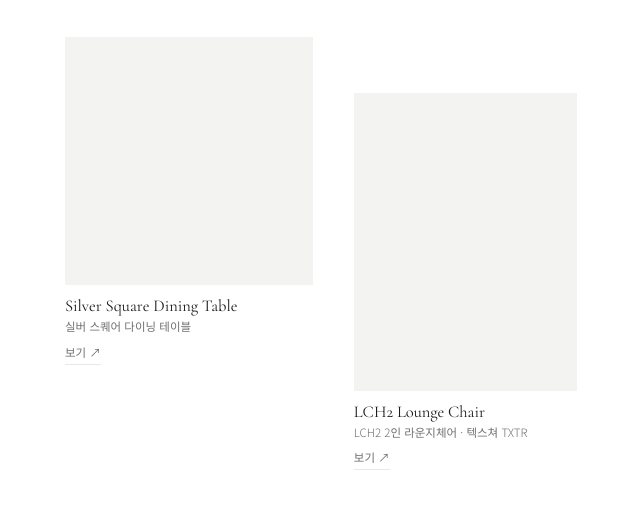
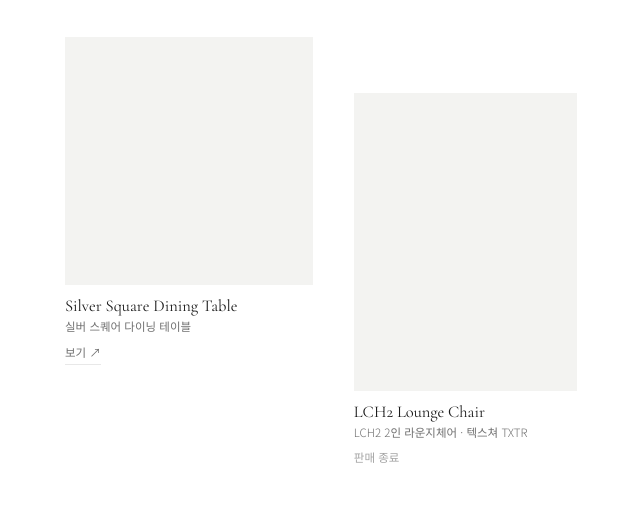
Before and after one commit to diadud3-commits/spaceavailable, a plain HTML site: page objects.html in a window 1280 px wide. Shown: the part 1954-2462 px from the top of the page, 319-959 px from the left. Drawn offline with nearby package versions, Linux system fonts and the light colour scheme.

Commit message:
objects: LCH2 판매 종료 표시
Co-Authored-By: Claude Opus 5.5 <noreply@anthropic.com>

```diff
--- a/objects.html
+++ b/objects.html
@@ -78,7 +78,7 @@
       <a class="card" href="https://ozip.me/lrsKVWl?af" target="_blank" rel="noopener"><div class="ph" style="aspect-ratio:3/4" data-photo="img/objects/05-layer-b.jpg"></div><span class="en">Layer B</span><small>레이어 선반 · 툭 tuuk</small><span class="go">보기 ↗</span></a>
       <a class="card low" href="https://ozip.me/JxGxMDv?af" target="_blank" rel="noopener"><div class="ph" style="aspect-ratio:4/5" data-photo="img/objects/06-forsa.jpg"></div><span class="en">FORSÅ Work Lamp</span><small>포르소 독서등 니켈 · IKEA</small><span class="go">보기 ↗</span></a>
       <a class="card" href="https://ozip.me/oVet8tK?af" target="_blank" rel="noopener"><div class="ph" style="aspect-ratio:1/1" data-photo="img/objects/07-unity-table.jpg"></div><span class="en">Silver Square Dining Table</span><small>실버 스퀘어 다이닝 테이블</small><span class="go">보기 ↗</span></a>
-      <a class="card low" href="https://www.movementlab.kr/product/lch2/9933/category/147/display/1/" target="_blank" rel="noopener"><div class="ph" style="aspect-ratio:3/4" data-photo="img/objects/08-lch2.jpg"></div><span class="en">LCH2 Lounge Chair</span><small>LCH2 2인 라운지체어 · 텍스쳐 TXTR</small><span class="go">보기 ↗</span></a>
+      <div class="card low"><div class="ph" style="aspect-ratio:3/4" data-photo="img/objects/08-lch2.jpg"></div><span class="en">LCH2 Lounge Chair</span><small>LCH2 2인 라운지체어 · 텍스쳐 TXTR</small><span class="go off">판매 종료</span></div>
       <a class="card" href="https://ozip.me/Qz1za8v?af" target="_blank" rel="noopener"><div class="ph" style="aspect-ratio:4/5" data-photo="img/objects/09-mirror.jpg"></div><span class="en">Balloon Steel Mirror L</span><small>벌룬 스틸 전신거울 · 리샘</small><span class="go">보기 ↗</span></a>
       <a class="card low" href="https://www.snugroom.kr/shop-all/?idx=60" target="_blank" rel="noopener"><div class="ph" style="aspect-ratio:1/1" data-photo="img/objects/11-rug.jpg"></div><span class="en">Rectangle Rug M</span><small>렉탱글 러그 · 스너그룸</small><span class="go">보기 ↗</span></a>
       <div class="card"><div class="ph" style="aspect-ratio:3/4" data-photo="img/objects/12-shelf.jpg"></div><span class="en">Indian Shelf</span><small>아두닉 인디언 쉘브 선반 · 행잉스터프</small><span class="go off">판매 종료</span></div>
```
